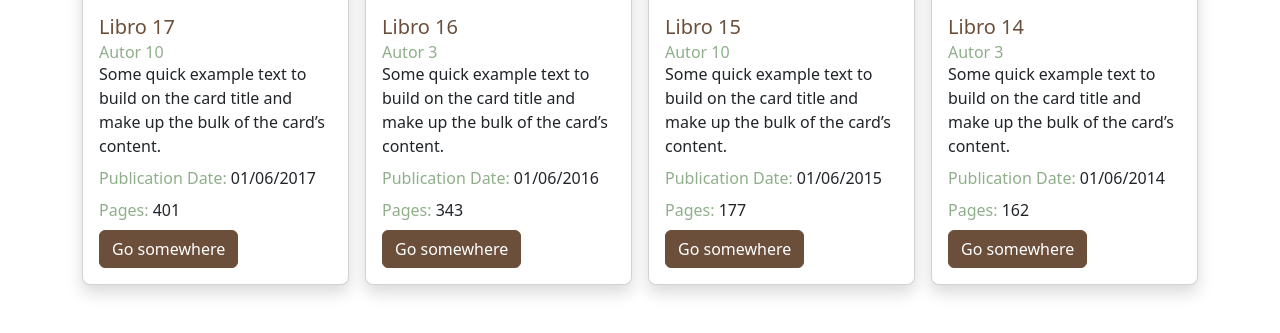
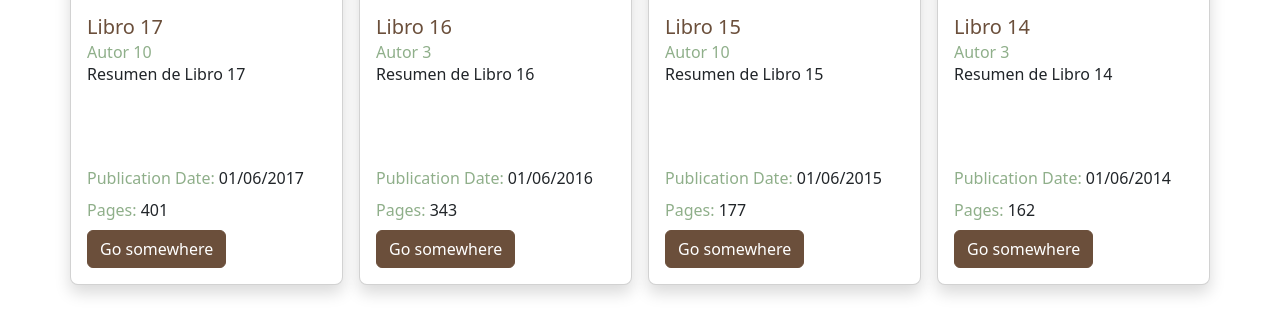
Before and after one commit to Yero-des/playground, a Django app: page /library/ in a window 1280 px wide. Shown: the part 1107-1440 px from the top of the page. Run offline with Django 5.2, Linux system fonts and the light colour scheme; data comes from the database, SQL or seed files in the repository; both versions use the stored data as it was after the commit; some libraries are stand-ins or nearby versions.

Commit message:
Arreglo de interfaces de library

```diff
--- a/library/static/library/css/library_styles.css
+++ b/library/static/library/css/library_styles.css
@@ -15,3 +15,13 @@ img {
 .is_not_returned {
     color: #c11818;
 }
+
+.phrase-truncate-4 {
+  height: 6em;
+  display: -webkit-box;
+  -webkit-line-clamp: 4;
+  -webkit-box-orient: vertical;
+  overflow: hidden;
+  text-overflow: ellipsis;
+  cursor: default;
+}
--- a/library/templates/library/index.html
+++ b/library/templates/library/index.html
@@ -87,12 +87,18 @@
         <div class="col">
           <div class="card shadow overflow-hidden rounded-3">
             <header class="overflow-hidden bg-secondary" style="height: 15rem;">
-              <img src="{% static "library/img/cover-not-found.jpg" %}" class="card-img-top object-fit-contain" alt="...">
+              <img
+                src="{% if book.detail and book.detail.cover_url != "" %}{{ book.detail.cover_url }}{% else %}{% static "library/img/cover-not-found.jpg" %}{% endif %}"
+                class="card-img-top object-fit-contain" alt="...">
             </header>
             <div class="card-body">
               <h5 class="card-title text-truncate text-primary" title="{{ book.title }}">{{ book.title }}</h5>
               <h6 class="card-subtitle text-secondary" title="{{ book.author.name }}">{{ book.author.name }}</h6>
-              <p class="card-text mb-2">Some quick example text to build on the card title and make up the bulk of the card’s content.</p>
+
+              {% with summary=book.detail.summary|default:"Without description" %}
+                <p class="card-text mb-2 phrase-truncate-4" title="{{ summary }}">{{ summary }}</p>
+              {% endwith %}
+
               <p class="card-text mb-2"><span class="text-secondary">Publication Date:</span> {{ book.publication_date|date:"d/m/Y" }}</p>
               <p class="card-text mb-2"><span class="text-secondary">Pages:</span> {{ book.pages }}</p>
               <a href="#" class="btn btn-primary">Go somewhere</a>
--- a/library/views.py
+++ b/library/views.py
@@ -35,8 +35,6 @@ def index(request):
         if "page" in query_params:
             query_params.pop('page')
 
-        print(query_params)
-
         query_string = query_params.urlencode()
 
         return render(request, 'library/index.html', {
--- a/static/scss/styles.scss
+++ b/static/scss/styles.scss
@@ -3,14 +3,6 @@ $primary: #6B4F3B;
 $secondary: #8FAF8A;
 
 @import "../../libs/bootstrap/scss/bootstrap";
-
-.indigo-text {
-    color: $indigo-600;
-}
-
-.navbar {
-    background-color: $indigo-600;
-}
 
 .border-bottom-gray {
     border-bottom: 5px solid $gray-500;
--- a/templates/base.html
+++ b/templates/base.html
@@ -14,7 +14,7 @@
     {% include "./includes/header.html" %}
     {% block page_img %}{% endblock page_img %}
 
-    <section class="container">
+    <section>
       {% block content %}{% endblock content %}
     </section>
   </body>
--- a/templates/includes/header.html
+++ b/templates/includes/header.html
@@ -1,5 +1,5 @@
 {% load static %}
-<nav class="navbar">
+<nav class="navbar bg-primary">
   <div class="container">
     <a class="navbar-brand d-flex" href="#">
       <p class="fs-3 fw-bold text-white">DevTalles</p>
```
Also changed, not shown: quotes/templates/quotes/day_quote.html (+6 -4 lines), quotes/templates/quotes/index.html (+6 -4 lines), db.sqlite3, static/css/styles.css, 1 other file.
